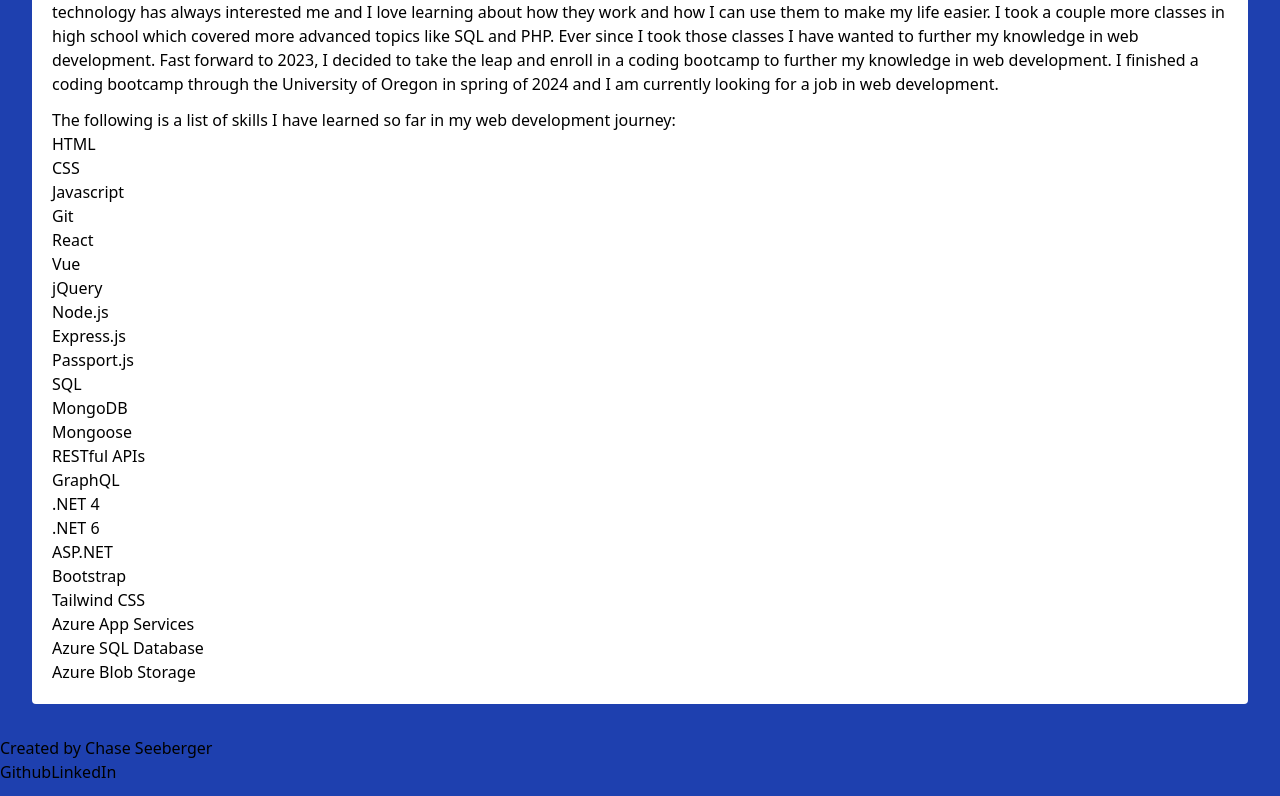
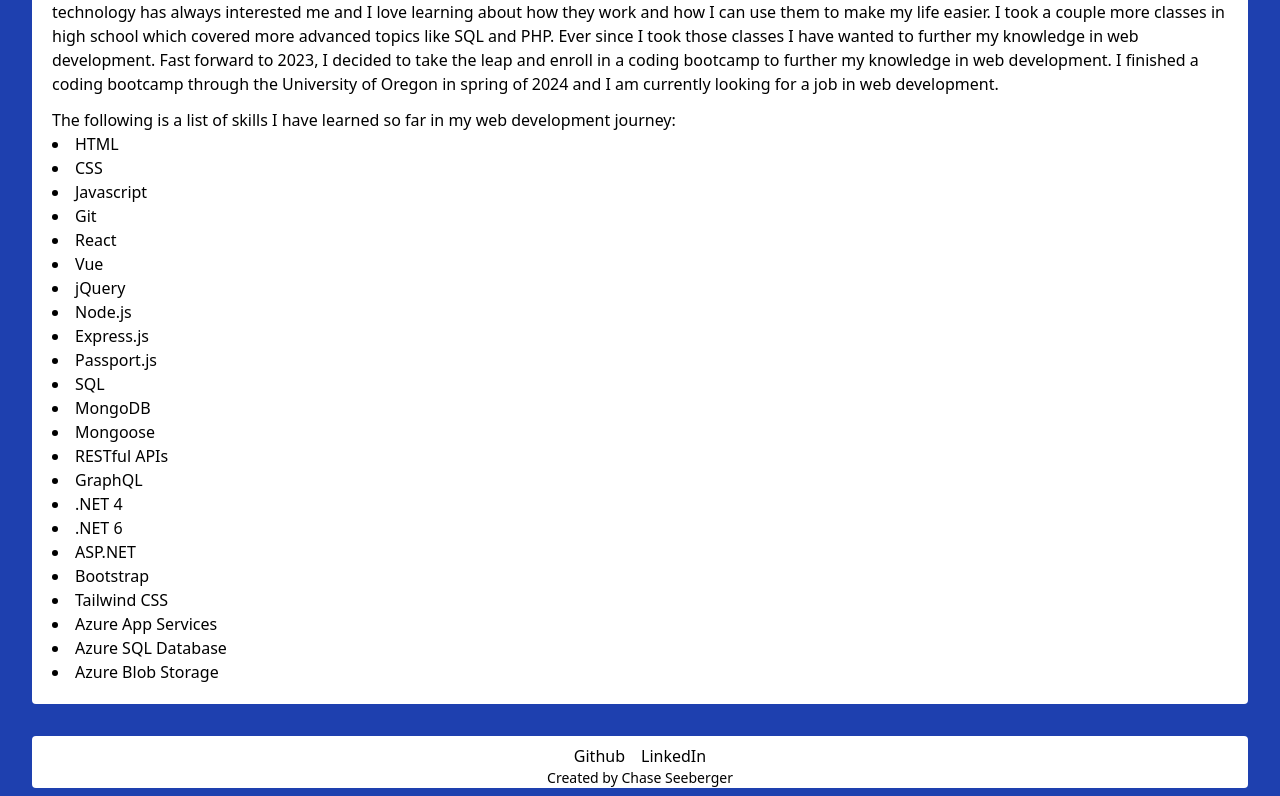
Before and after one commit to ChaseLee21/Portfolio, a React (Vite) app: page / in a window 1280 px wide. Shown: the part 204-1000 px from the top of the page. Built offline with nearby package versions, Linux system fonts and the light colour scheme.

Commit message:
css changes to components

```diff
--- a/src/components/AboutMe.jsx
+++ b/src/components/AboutMe.jsx
@@ -15,7 +15,7 @@
                 </p>
                 <p className="m-3">
                     The following is a list of skills I have learned so far in my web development journey:
-                    <ul>
+                    <ul className="list-disc list-inside">
                         <li>HTML</li>
                         <li>CSS</li>
                         <li>Javascript</li>
--- a/src/components/Footer.jsx
+++ b/src/components/Footer.jsx
@@ -1,9 +1,13 @@
 function Footer() {
     return (
-        <footer className="Footer">
-            <p>Created by Chase Seeberger</p>
-            <a href="https://github.com/ChaseLee21" target="_blank">Github</a>
-            <a href="https://www.linkedin.com/in/chaseseeberger/" target="_blank">LinkedIn</a>
+        <footer className="sticky bg-white flex flex-col justify-center items-center rounded m-2 pt-2 lg:mt-4 xl:mt-8 mx-2 lg:mx-4 xl:mx-8">
+            <section className="flex">
+                <a className="mx-2" href="https://github.com/ChaseLee21" target="_blank">Github</a>
+                <a className="mx-2" href="https://www.linkedin.com/in/chaseseeberger/" target="_blank">LinkedIn</a>
+            </section>
+            <section>
+                <p className="text-sm">Created by Chase Seeberger</p>
+            </section>
         </footer>
     );
   }
--- a/src/components/Projects.jsx
+++ b/src/components/Projects.jsx
@@ -1,8 +1,8 @@
 function Projects() {
     return (
         <main>
-            <h2>Projects</h2>
-            <section className="ProjectContainer">
+            <section className="bg-white rounded m-2 p-2 lg:m-4 xl:m-8">
+                <h2 className="font-bold text-xl md:text-2xl xl:text-4xl m-2 text-center">Projects</h2>
                 <article className="Project">
                     <h3>Boise Tuxedo Shop</h3>
                     <a href="https://www.boisetuxedoshop.com" target="_blank">Deployed Project</a>
```
